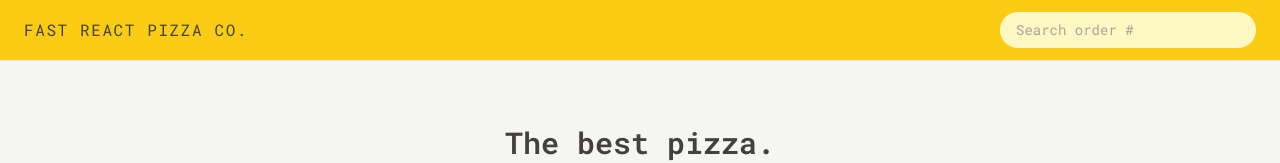
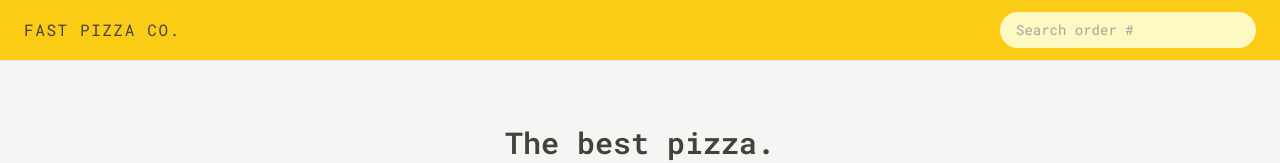
Before and after one commit to fatihece/fast-pizza, a React (Vite) app: page / in a window 1280 px wide. Shown: the top 163 px of the page. Built offline with nearby package versions, Linux system fonts and the light colour scheme.

Commit message:
edit header

```diff
--- a/src/ui/Header.jsx
+++ b/src/ui/Header.jsx
@@ -6,7 +6,7 @@ function Header() {
   return (
     <header className="flex items-center justify-between border-b border-stone-200 bg-yellow-400 px-4 py-3 uppercase sm:px-6">
       <Link to="/" className="tracking-widest">
-        Fast React Pizza Co.
+        Fast Pizza Co.
       </Link>
 
       <SearchOrder />
```
